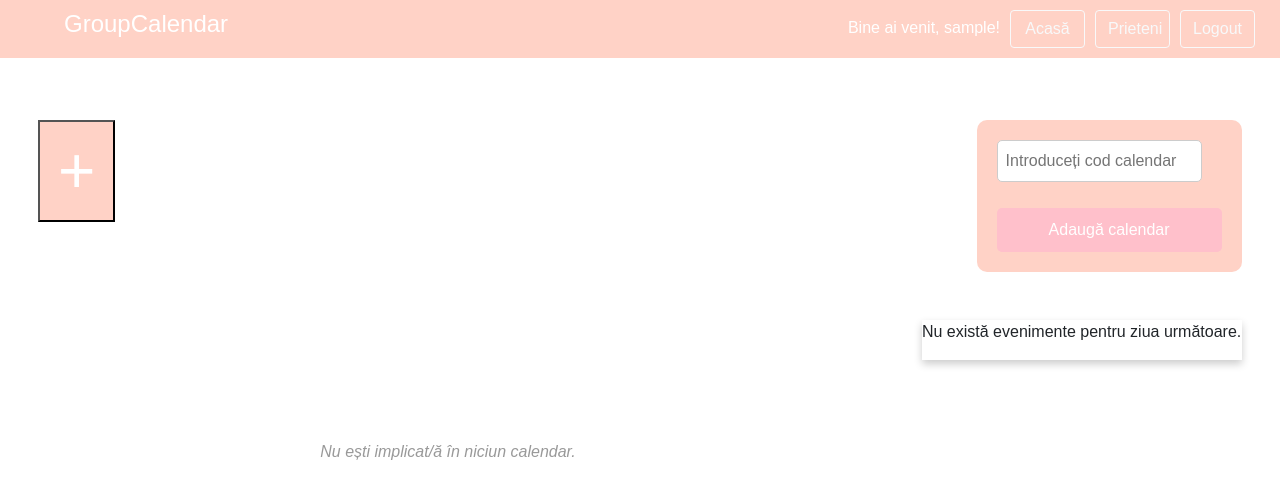
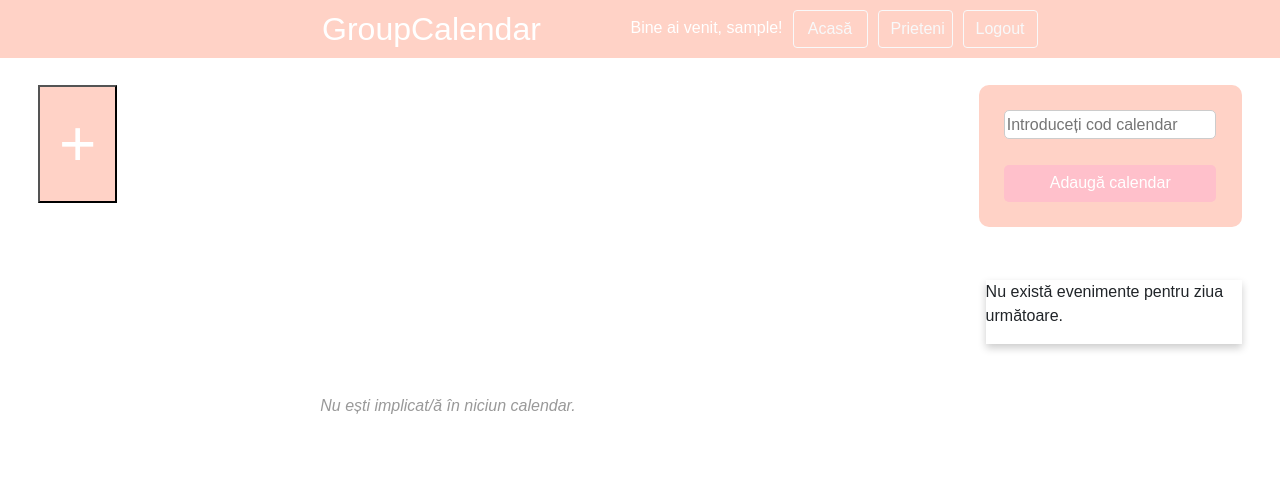
Before and after one commit to unibuc-cs/Ford-Falcon, a PHP site: page /proiect_is/interfata/homepage.php in a window 1280 px wide. Shown: the top 499 px of the page. Run offline with PHP 8.4, Linux system fonts and the light colour scheme; the visitor is signed in with stand-in values (Sample User, id 1); data that the repository does not hold is empty.

Commit message:
CSS
Fixes and changes of CSS

```diff
--- a/app/db.php
+++ b/app/db.php
@@ -1,5 +1,5 @@
 <?php
-$conn = mysqli_connect("localhost", "root", "root127", "calendar_mds");
+$conn = mysqli_connect("localhost", "root", "", "calendar_mds");
 
 if($conn === false){
     die("Eroare la conectare. " . mysqli_connect_error());
--- a/interfata/friends.php
+++ b/interfata/friends.php
@@ -128,7 +128,8 @@ if ($_SERVER["REQUEST_METHOD"] == "POST" && isset($_POST['remove_friend'])) {
             left: 3vw;
             background-color: #ffd2c6;
             color: white;
-            width: 6vw;
+            height: calc(10vh + 3vw);
+            width: calc(3.5vw + 6vh);
         }
 
         #addFriendButton {
--- a/interfata/header.php
+++ b/interfata/header.php
@@ -22,18 +22,17 @@
             width: 100%;
             height: auto;
             display: flex;
-            justify-content: space-between;
+            justify-content: center;
         }
 
         .header h1 {
             width: auto;
             height: auto;
             min-height: 50px;
-            text-align: center;
-            margin-left: 5%;
-            margin-right: 5%;
-            text-size-adjust: 10px;
-            font-size: 1.5em;
+            text-align: left;
+            margin-left: 7%;
+            margin-right: 7%;
+            font-size: 2em;
         }
 
         .login-register {
@@ -42,7 +41,7 @@
             color: #fff;
             width: auto;
             top: 10px;
-            margin-right: 25px;
+            margin-right: 10px;
         }
 
         .login-register a {
@@ -80,7 +79,7 @@
     ?>
     <div class="header">
         <?php if (isset($_SESSION['show_back_button']) && $_SESSION['show_back_button'] === true): ?>
-            <button class="back-button" onclick="window.location.href='homepage.php'">Înapoi</button>
+            <button class="back-button" onclick="window.location.href='interfata/homepage.php'">Înapoi</button>
         <?php endif; ?>
         <h1 style="display: inline-block; position: relative; left: 0px; top:10px;">GroupCalendar</h1>
         <div class="login-register" style="display: inline-block;">
--- a/interfata/homepage.php
+++ b/interfata/homepage.php
@@ -301,25 +301,13 @@ mysqli_close($conn);
     background-color: #e60000; /* Roșu închis */
 }
 
-
-#addCalendarButton {
-    width: 100%;
-    padding: 10px;
-    background-color: pink;
-    color: white;
-    border: none;
-    border-radius: 5px;
-    cursor: pointer;
-    transition: background-color 0.3s ease;
-}
-
 #addCalendarButton:disabled {
     cursor: default;
     opacity: 0.7;
 }
     #tableContainer {
         position: absolute;
-        top: 35vh;
+        top: calc(38vh - 5.5vw);
         display: flex;
         flex-direction: column;
         flex-wrap: wrap;
@@ -331,10 +319,10 @@ mysqli_close($conn);
 
     .evenimente{
         position: absolute;
-        top: 40vh;
+        top: 35vh;
         right: 3vw;
         display: grid;
-        width: 25vw;
+        width: 20vw;
         align-items: center;
         justify-content: center;
         box-shadow: 0 4px 8px 0 rgba(0, 0, 0, 0.2);
@@ -342,7 +330,8 @@ mysqli_close($conn);
     }
 
     #tableContainer a {
-        /* width: 100%; */
+        margin-left: 1vw;
+        margin-right: 0.5vw;
         padding: 5px;
     }
 
@@ -351,11 +340,11 @@ mysqli_close($conn);
     }
 
     #codeFormContainer {
-        position: absolute;
-        top: 15vh;
+        position: fixed;
+        top: calc(25vh - 9vw);
         right: 3vw;
         background-color: #ffd2c6;
-        padding: 20px;
+        padding: 2vw;
         border-radius: 10px;
     }
 
@@ -363,7 +352,7 @@ mysqli_close($conn);
         background-color: #ffd2c6;
         color: white;
         width: 70vw;
-        height: 80px;
+        height: 60px;
         text-align: center;
         justify-content: center;
         margin-top: 2vh;
@@ -384,17 +373,17 @@ mysqli_close($conn);
 
     #createButton {
         font-size: 5vw;
-        top: 15vh;
-        position: absolute;
+        top: calc(25vh - 9vw);
+        position: fixed;
         left: 3vw;
         background-color: #ffd2c6;
         color: white;
-        width: 6vw;
+        height: calc(10vh + 3vw);
+        width: calc(3vw + 5vh);
     }
 
     #codeFormContainer input {
-        width: calc(100% - 20px);
-        padding: 8px;
+        padding: 0.1vw;
         margin-bottom: 10px;
         border: 1px solid #ccc;
         border-radius: 5px;
@@ -402,7 +391,7 @@ mysqli_close($conn);
 
     #codeFormContainer button {
         width: 100%;
-        padding: 10px;
+        padding: 0.5vw;
         background-color: pink;
         color: #fff;
         border: none;
--- a/interfata/legend.php
+++ b/interfata/legend.php
@@ -17,7 +17,6 @@ $calendar_id = isset($_GET['calendar_id']) ? intval($_GET['calendar_id']) : 0;
     <meta charset="UTF-8">
     <meta name="viewport" content="width=device-width, initial-scale=1.0">
     <title>Legend</title>
-    <link rel="stylesheet" href="http://localhost/ford-falcon/public/style.css"> <!-- Încarcă fișierul CSS separat pentru stilizare -->
     <style>
         .event-color {
             display: inline-block;
--- a/public/index.php
+++ b/public/index.php
@@ -78,7 +78,7 @@
     <script src="https://stackpath.bootstrapcdn.com/bootstrap/4.5.2/js/bootstrap.min.js"></script>
     <!-- Redirect to login page after animation -->
     <script>
-        setTimeout(() => window.location.href = "../interfata/loginh.php", 6500);
+        setTimeout(() => window.location.href = "../interfata/loginh.php", 5000);
     </script>
 </body>
 </html>
```
